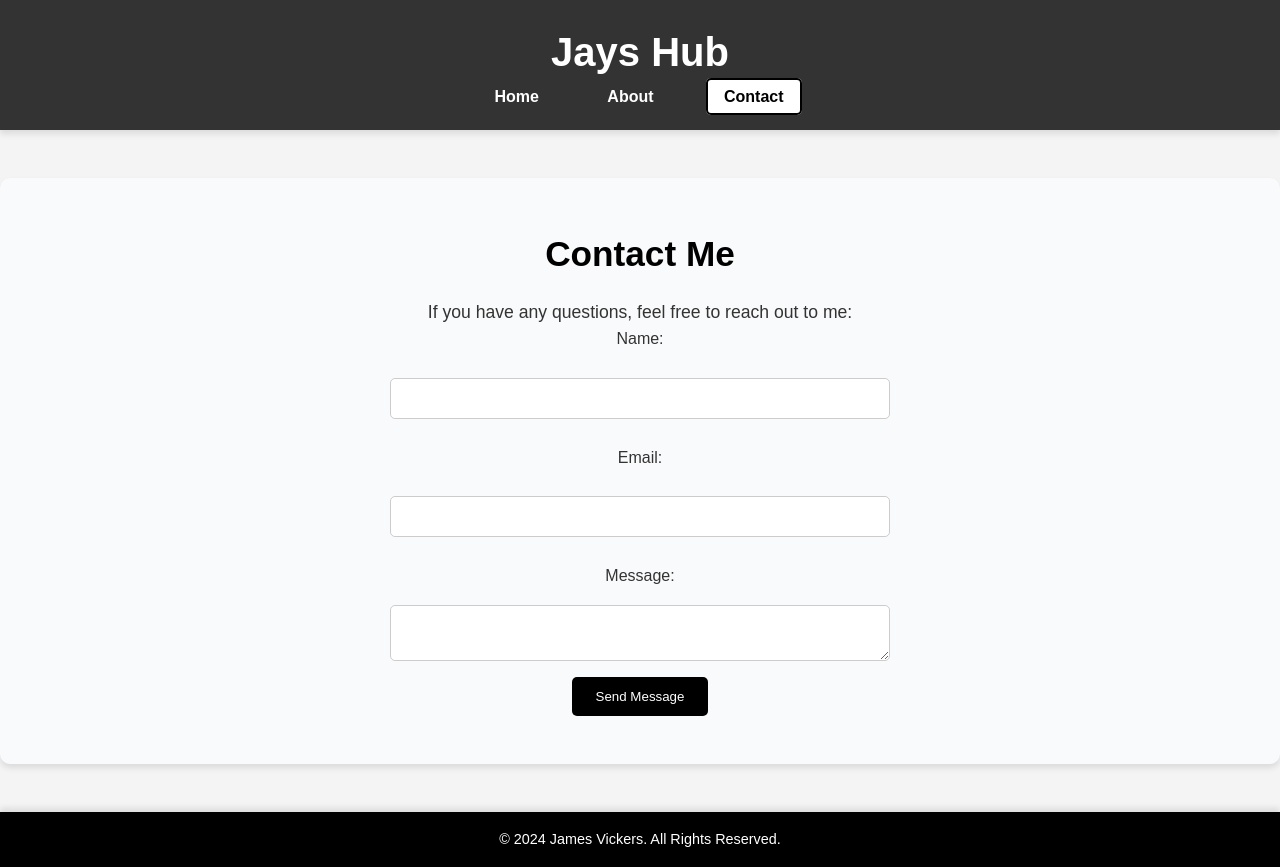
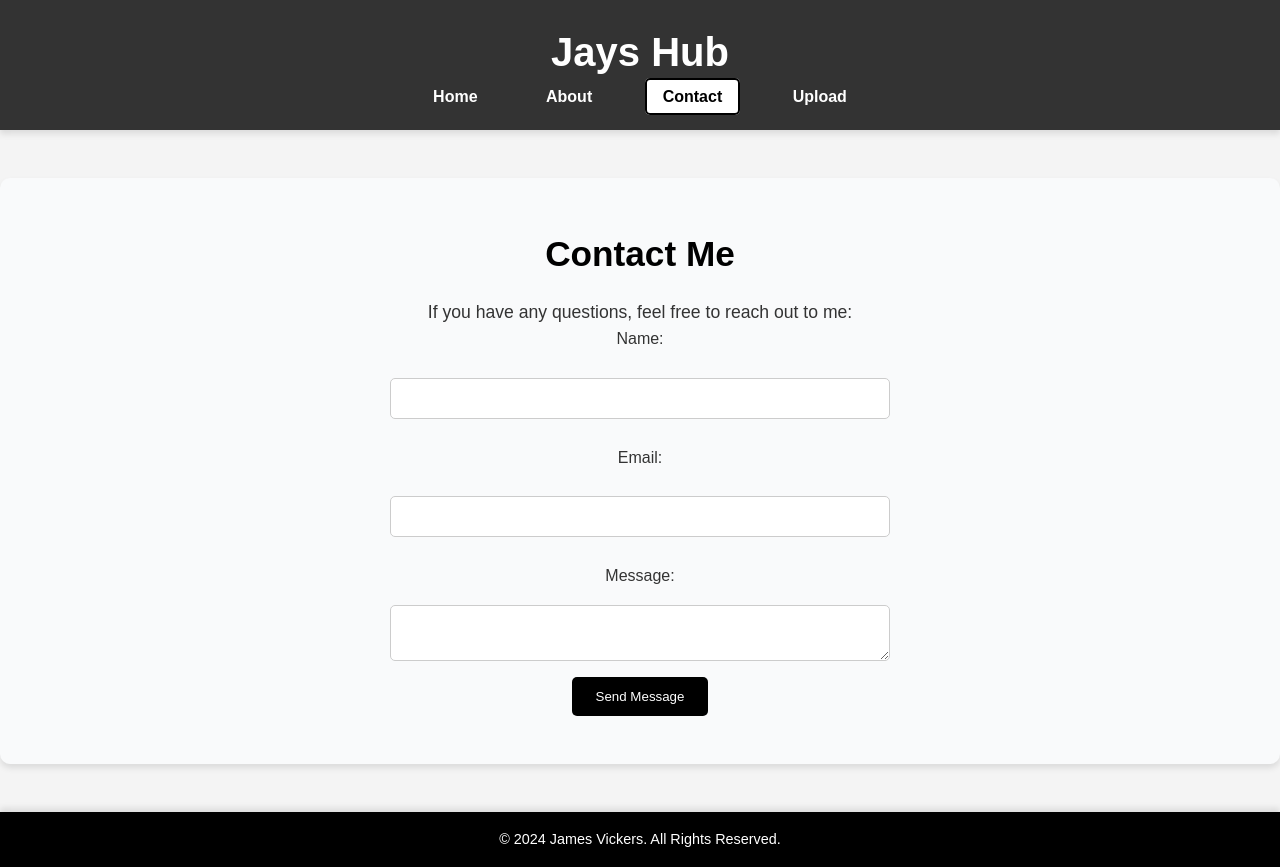
Before and after one commit to ViZoWolf/JaysHub, a plain HTML site: page contact.html in a window 1280 px wide. Drawn offline with Linux system fonts and the light colour scheme.

Commit message:
Update contact.html

```diff
--- a/contact.html
+++ b/contact.html
@@ -14,6 +14,7 @@
                 <a href="index.html" >Home</a>
                 <a href="about.html">About</a>
                 <a href="contact.html" class="active" >Contact</a>
+                <a href="upload.html" >Upload</a>
             </nav>
         </div>
     </header>
```
